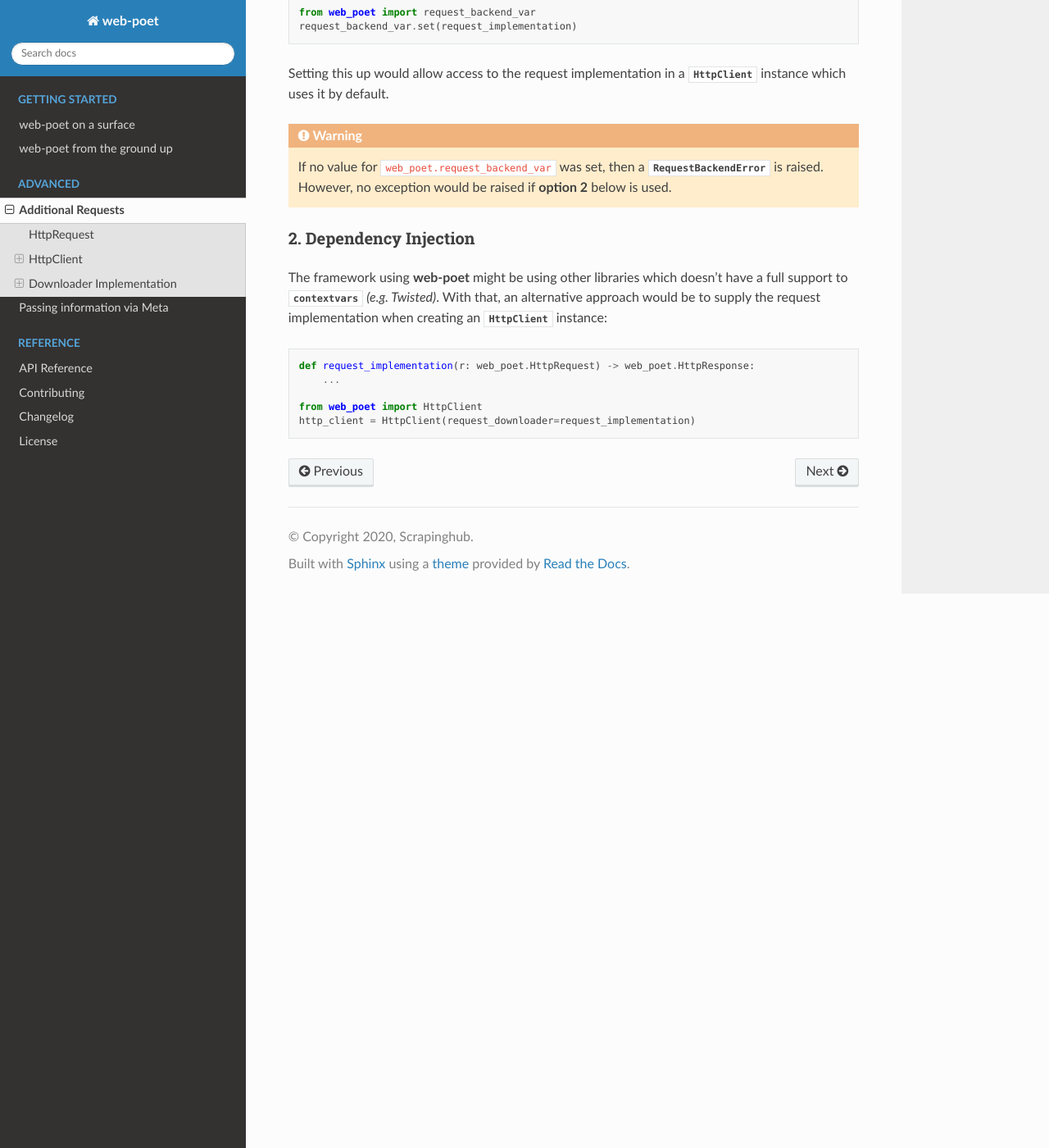
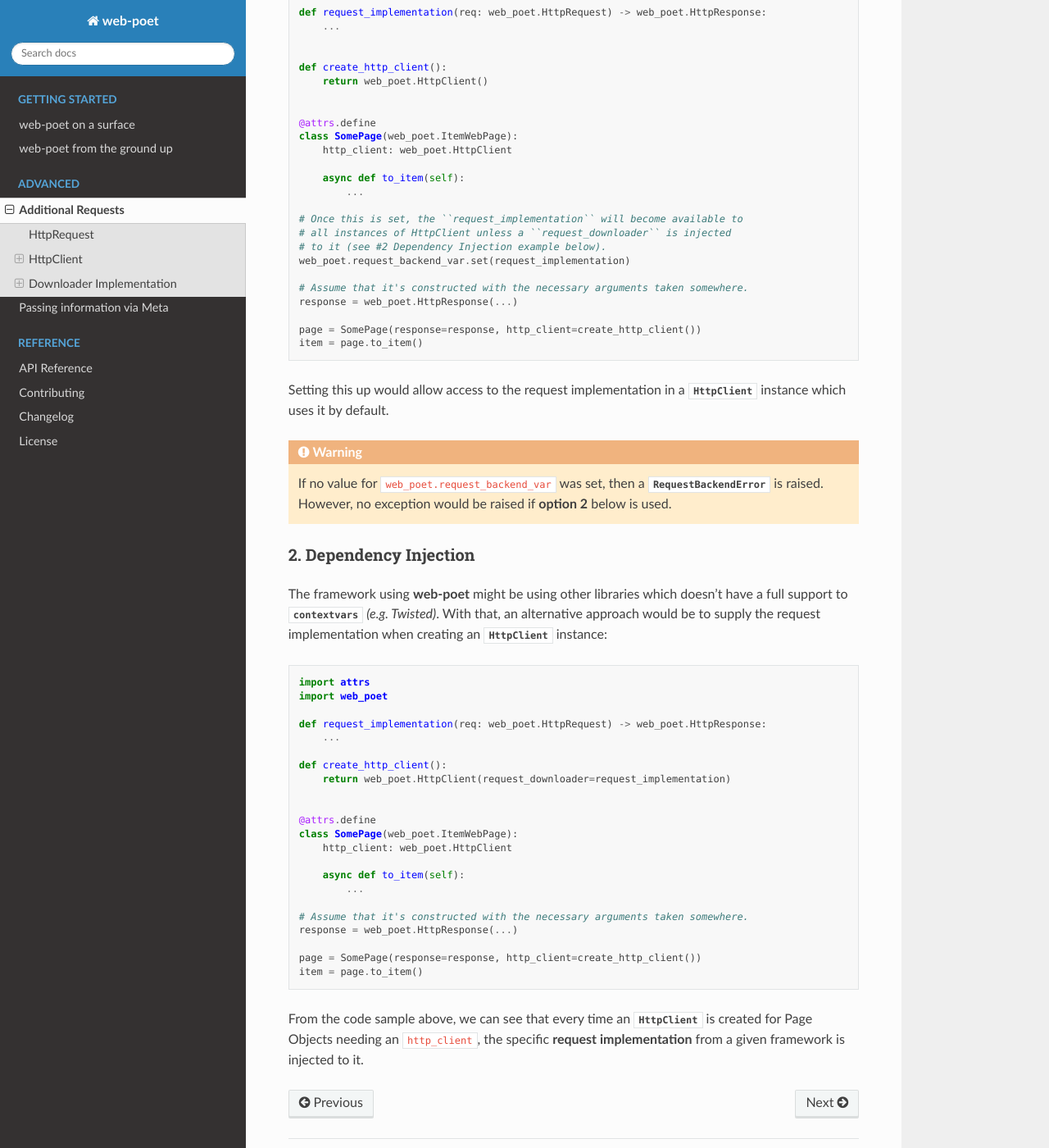
Before and after one commit to scrapinghub/web-poet, a Sphinx documentation site: the page built from docs/advanced/additional-requests.rst, in a window 1280 px wide and 1400 px high, scrolled down 6586 px. Shown: the whole window at 82% size. Built offline with Sphinx 7.4.7 and the Read the Docs theme 2.0.0, drawn with Linux system fonts in a browser that asks for light colours; some of the changed text lies outside the part shown.

Commit message:
fix code examples in docs for HttpClient and Meta

```diff
--- a/docs/advanced/additional-requests.rst
+++ b/docs/advanced/additional-requests.rst
@@ -355,11 +355,34 @@ This can be set using:
 
 .. code-block:: python
 
-    def request_implementation(r: web_poet.HttpRequest) -> web_poet.HttpResponse:
+    import attrs
+    import web_poet
+
+    def request_implementation(req: web_poet.HttpRequest) -> web_poet.HttpResponse:
         ...
 
-    from web_poet import request_backend_var
-    request_backend_var.set(request_implementation)
+
+    def create_http_client():
+        return web_poet.HttpClient()
+
+
+    @attrs.define
+    class SomePage(web_poet.ItemWebPage):
+        http_client: web_poet.HttpClient
+
+        async def to_item(self):
+            ...
+
+    # Once this is set, the ``request_implementation`` will become available to
+    # all instances of HttpClient unless a ``request_downloader`` is injected
+    # to it (see #2 Dependency Injection example below).
+    web_poet.request_backend_var.set(request_implementation)
+
+    # Assume that it's constructed with the necessary arguments taken somewhere.
+    response = web_poet.HttpResponse(...)
+
+    page = SomePage(response=response, http_client=create_http_client())
+    item = page.to_item()
 
 Setting this up would allow access to the request implementation in a
 :class:`~.HttpClient` instance which uses it by default.
@@ -379,11 +402,31 @@ have a full support to :mod:`contextvars` `(e.g. Twisted)`. With that, an
 alternative approach would be to supply the request implementation when creating
 an :class:`~.HttpClient` instance:
 
-
 .. code-block:: python
 
-    def request_implementation(r: web_poet.HttpRequest) -> web_poet.HttpResponse:
+    import attrs
+    import web_poet
+
+    def request_implementation(req: web_poet.HttpRequest) -> web_poet.HttpResponse:
         ...
 
-    from web_poet import HttpClient
-    http_client = HttpClient(request_downloader=request_implementation)
+    def create_http_client():
+        return web_poet.HttpClient(request_downloader=request_implementation)
+
+
+    @attrs.define
+    class SomePage(web_poet.ItemWebPage):
+        http_client: web_poet.HttpClient
+
+        async def to_item(self):
+            ...
+
+    # Assume that it's constructed with the necessary arguments taken somewhere.
+    response = web_poet.HttpResponse(...)
+
+    page = SomePage(response=response, http_client=create_http_client())
+    item = page.to_item()
+
+From the code sample above, we can see that every time an :class:`~.HttpClient`
+is created for Page Objects needing an ``http_client``, the specific **request
+implementation** from a given framework is injected to it.
```
Also changed, not shown: docs/advanced/meta.rst (+6 -6 lines).
